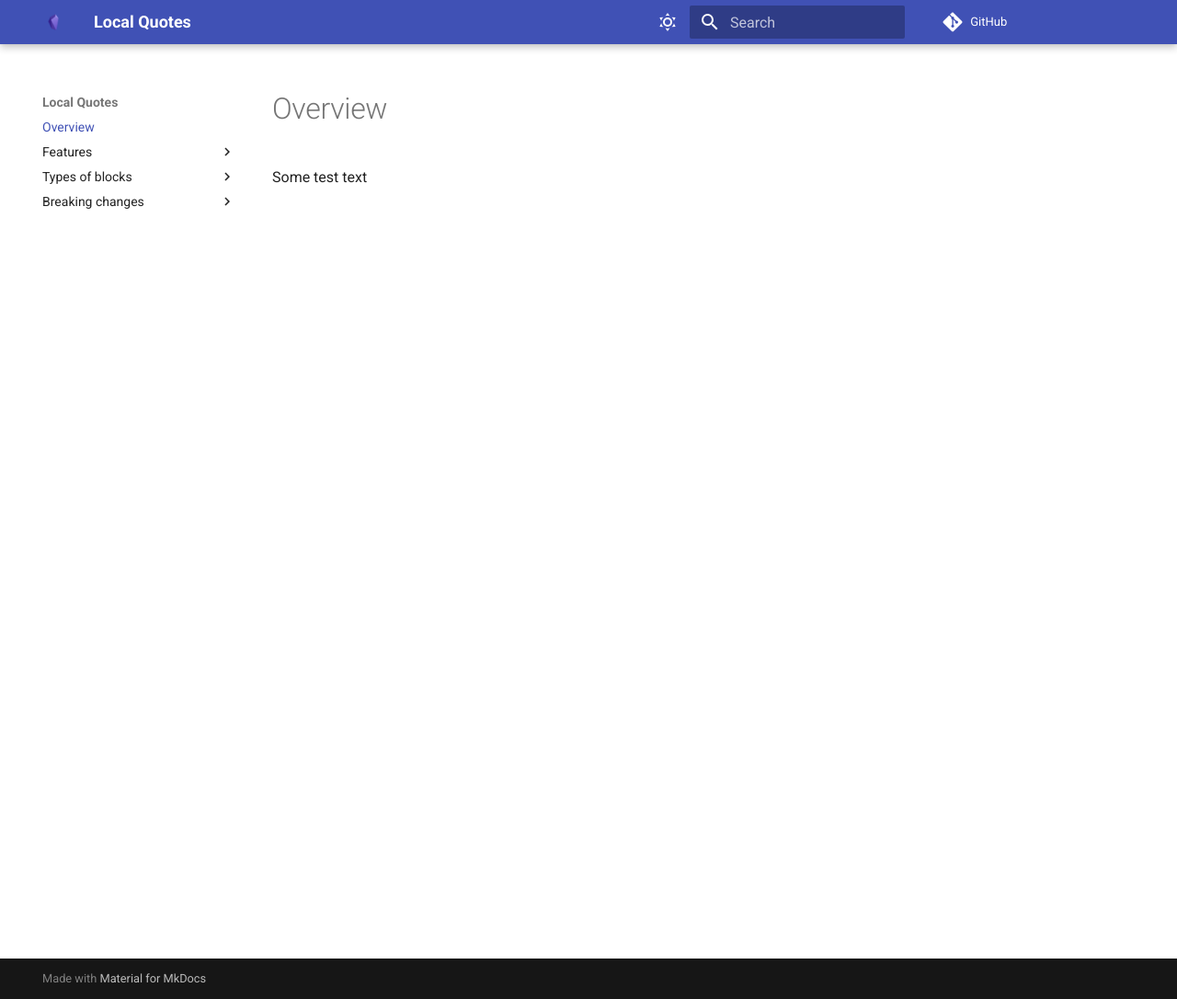
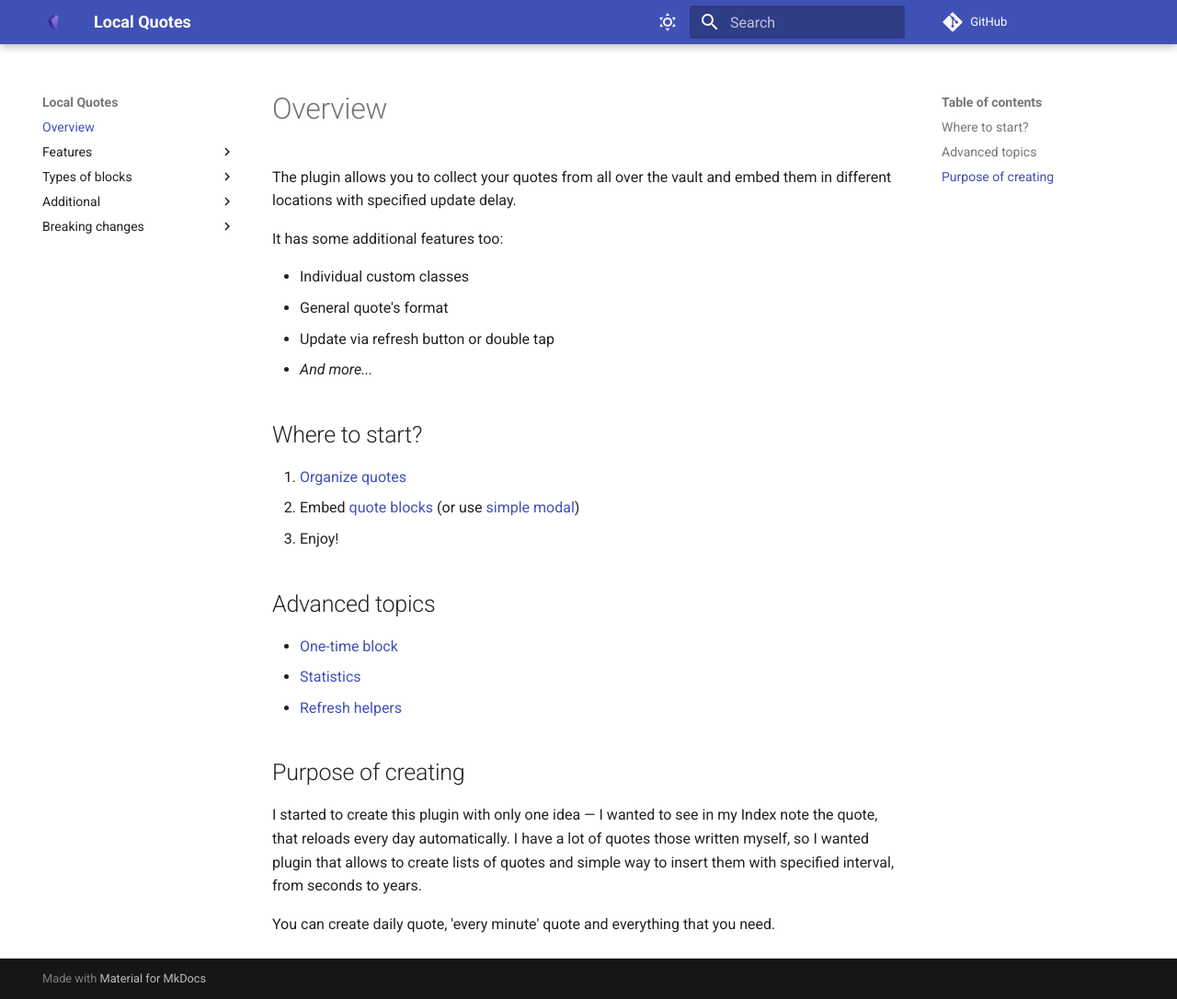
Before and after one commit to sundevista/local-quotes, an MkDocs documentation site: the page built from docs/docs/index.md, in a window 1280 px wide and 1086 px high. Shown: the whole window at 92% size. Built offline with MkDocs 1.6.1 and Material for MkDocs 9.7.7, drawn with Linux system fonts in a browser that asks for light colours; comment, search, counter and statistics services are not loaded.

Commit message:
docs(mkdocs): update mkdocs files

```diff
--- a/docs/docs/index.md
+++ b/docs/docs/index.md
@@ -1,3 +1,27 @@
-# Overview
+The plugin allows you to collect your quotes from all over the vault and embed them in different locations with
+specified update delay.
 
-Some test text
+It has some additional features too:
+
+- Individual custom classes
+- General quote's format
+- Update via refresh button or double tap
+- *And more...*
+
+## Where to start?
+1. [Organize quotes](terms/quote-listings.md)
+2. Embed [quote blocks](block-types/quote-block.md) (or use [simple modal](additional/quote-maker.md))
+3. Enjoy!
+
+## Advanced topics
+- [One-time block](block-types/one-time-quote-block.md)
+- [Statistics](additional/statistics.md)
+- [Refresh helpers](additional/refreshing-blocks.md)
+
+## Purpose of creating
+I started to create this plugin with only one idea — I wanted to see in my Index note
+the quote, that reloads every day automatically. I have a lot of quotes those written myself, so I
+wanted plugin that allows to create lists of quotes and simple way to insert them
+with specified interval, from seconds to years.
+
+You can create daily quote, 'every minute' quote and everything that you need.
--- a/docs/mkdocs.yml
+++ b/docs/mkdocs.yml
@@ -23,6 +23,11 @@ nav:
         - Quote listing: 'terms/quote-listings.md'
         - Search: 'terms/search.md'
     - Types of blocks:
+        - Quote block: 'block-types/quote-block.md'
         - One-time quote block: 'block-types/one-time-quote-block.md'
+    - Additional:
+        - Quote Maker: 'additional/quote-maker.md'
+        - Refresh helpers: 'additional/refreshing-blocks.md'
+        - Statistics: 'additional/statistics.md'
     - Breaking changes:
         - Moving from 0.x.x to 1.x.x: 'breaking/moving-from-0.x.x-to-1.x.x.md'
```
Also changed, not shown: docs/docs/additional/quote-maker.md (added, +15 -0 lines), docs/docs/additional/refreshing-blocks.md (added, +17 -0 lines), docs/docs/additional/statistics.md (added, +12 -0 lines), docs/docs/block-types/one-time-quote-block.md (+18 -4 lines), docs/docs/block-types/quote-block.md (added, +38 -0 lines), docs/docs/terms/quote-listings.md (+20 -48 lines), docs/docs/assets/quote-maker.gif (added), docs/docs/assets/refresh-button.png (added), docs/docs/assets/statistics.png (added).
